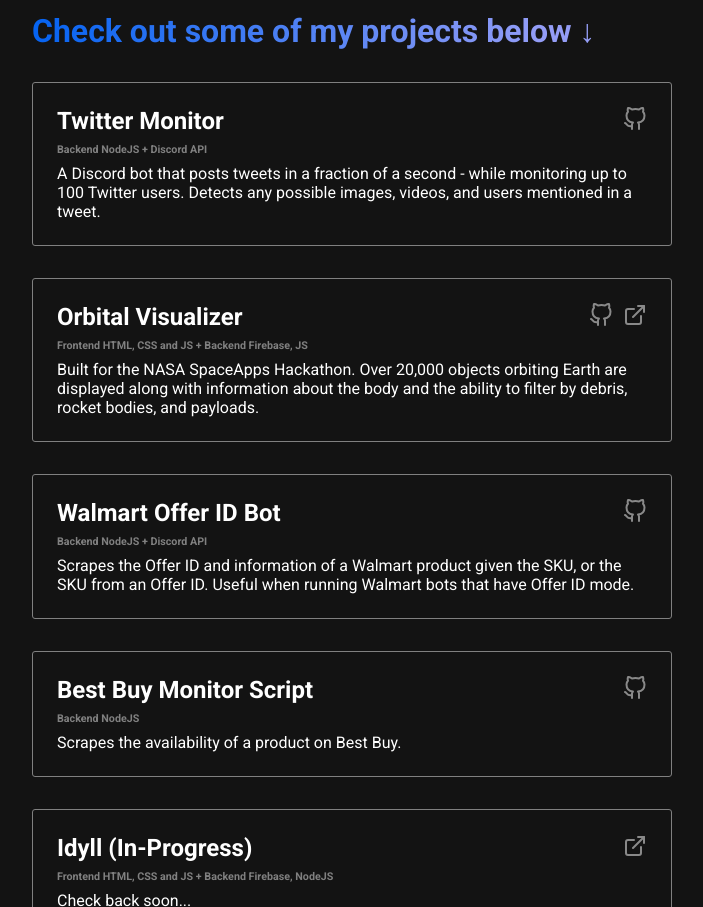
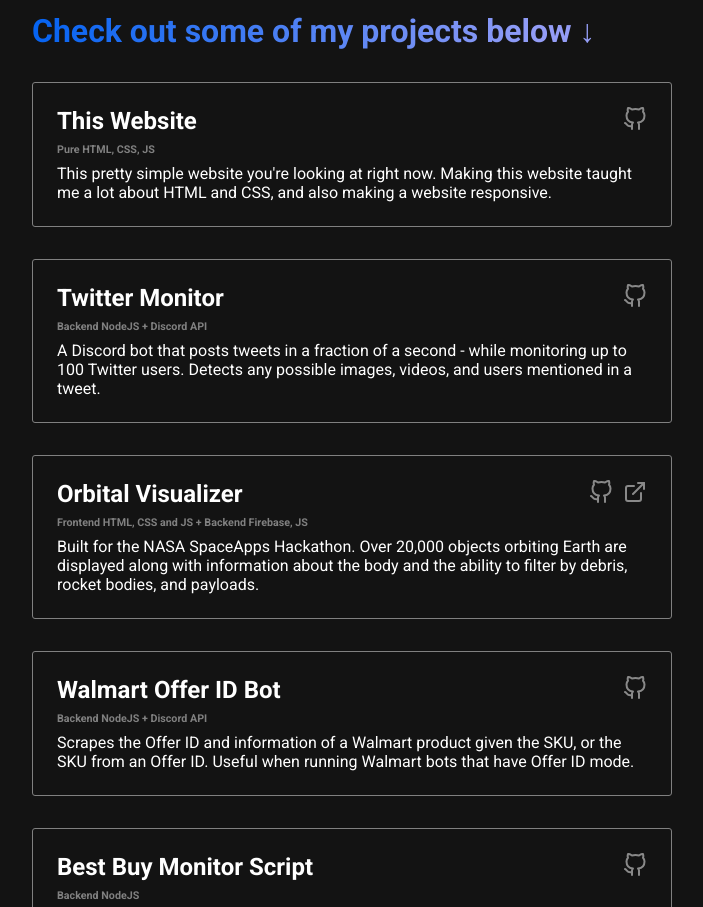
Before and after one commit to dragonlordslayer69/personal-website, a plain HTML site: page index.html in a window 1280 px wide. Shown: the part 1417-2324 px from the top of the page, without its empty margins (288-991 px from the left). Drawn offline with nearby package versions, Linux system fonts and the light colour scheme; a script that the page names is missing.

Commit message:
added this website card

```diff
--- a/index.html
+++ b/index.html
@@ -56,6 +56,15 @@
         <h1>Check out some of my projects below ↓</h1>
         <div class="container">
             <div class="card">
+                <a href="https://github.com/dragonlordslayer69/personal-website">
+                    <svg xmlns="http://www.w3.org/2000/svg" width="24" height="24" viewBox="0 0 24 24" fill="none" stroke="currentColor" stroke-width="2" stroke-linecap="round" stroke-linejoin="round" class="feather feather-github"><path d="M9 19c-5 1.5-5-2.5-7-3m14 6v-3.87a3.37 3.37 0 0 0-.94-2.61c3.14-.35 6.44-1.54 6.44-7A5.44 5.44 0 0 0 20 4.77 5.07 5.07 0 0 0 19.91 1S18.73.65 16 2.48a13.38 13.38 0 0 0-7 0C6.27.65 5.09 1 5.09 1A5.07 5.07 0 0 0 5 4.77a5.44 5.44 0 0 0-1.5 3.78c0 5.42 3.3 6.61 6.44 7A3.37 3.37 0 0 0 9 18.13V22"/></svg>
+                </a>
+                <h2>This Website</h2>
+
+                <h6>Pure HTML, CSS, JS</h6>
+                <p>This pretty simple website you're looking at right now. Making this website taught me a lot about HTML and CSS, and also making a website responsive.</p>
+            </div>
+            <div class="card">
                 <a href="https://github.com/dragonlordslayer69/twittermonitor">
                     <svg xmlns="http://www.w3.org/2000/svg" width="24" height="24" viewBox="0 0 24 24" fill="none" stroke="currentColor" stroke-width="2" stroke-linecap="round" stroke-linejoin="round" class="feather feather-github"><path d="M9 19c-5 1.5-5-2.5-7-3m14 6v-3.87a3.37 3.37 0 0 0-.94-2.61c3.14-.35 6.44-1.54 6.44-7A5.44 5.44 0 0 0 20 4.77 5.07 5.07 0 0 0 19.91 1S18.73.65 16 2.48a13.38 13.38 0 0 0-7 0C6.27.65 5.09 1 5.09 1A5.07 5.07 0 0 0 5 4.77a5.44 5.44 0 0 0-1.5 3.78c0 5.42 3.3 6.61 6.44 7A3.37 3.37 0 0 0 9 18.13V22"/></svg>
                 </a>
```
